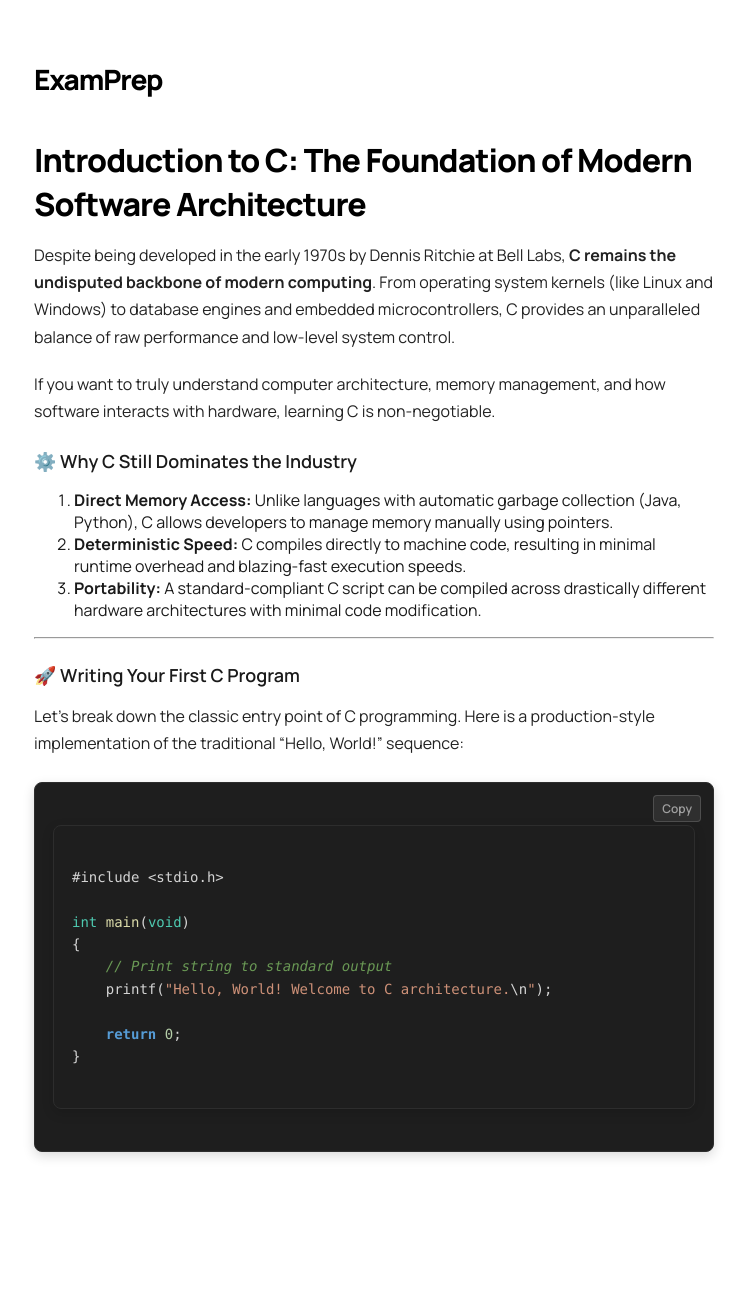
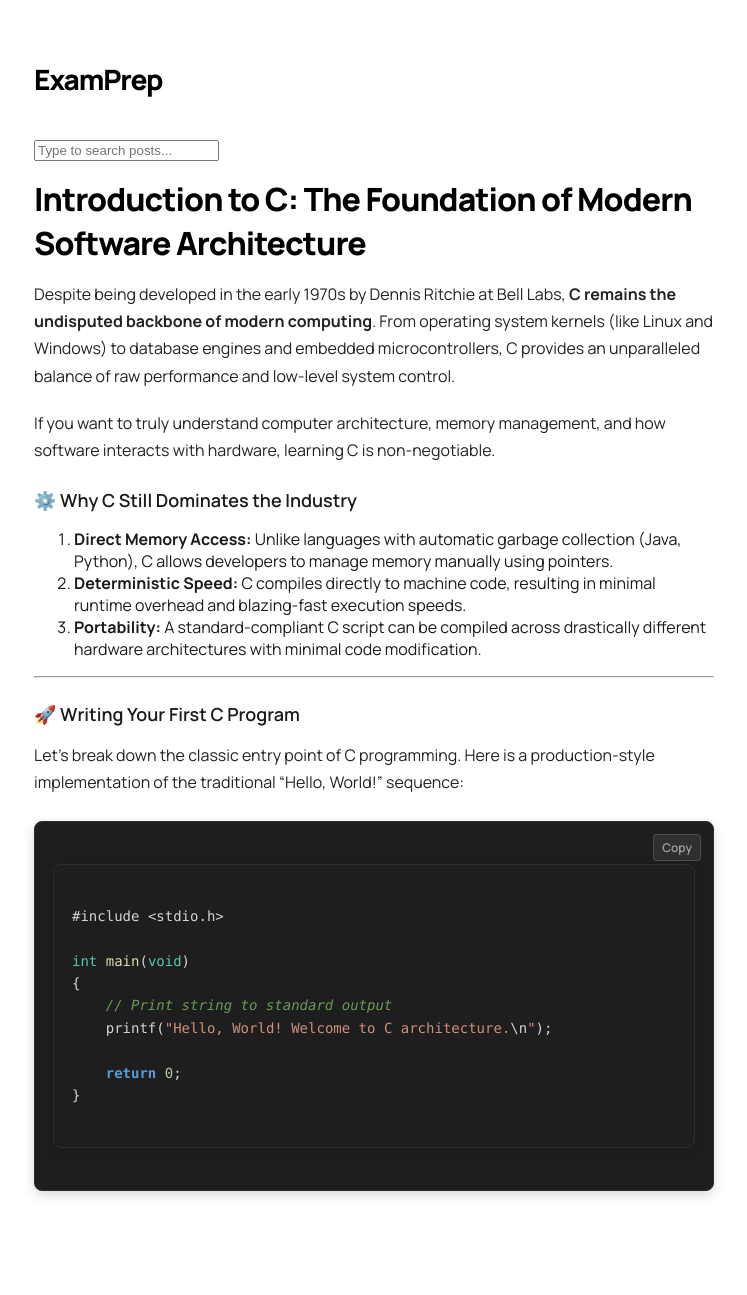
Before and after one commit to examli/examli.github.io, a Jekyll site: the page built from _posts/2026-05-26-introduction-to-c.md, in a window 1280 px wide. Shown: the whole page, without its empty margins (266-1013 px from the left). Built offline with Jekyll 4.4.1, drawn with Linux system fonts in a browser that asks for light colours; before the commit the page ends 1256 px from its top, so only the background shows below that.

Commit message:
Update default.html

```diff
--- a/_layouts/default.html
+++ b/_layouts/default.html
@@ -24,6 +24,11 @@
         <p class="site-bio">{{ site.description }}</p>
       </div>
     </header>
+
+    <div class="clean-container" style="padding-bottom: 0;">
+      <input type="text" id="search-input" placeholder="Type to search posts..." autocomplete="off">
+      <ul id="results-container"></ul>
+    </div>
 
     <div class="clean-container">
       {{ content }}
```
